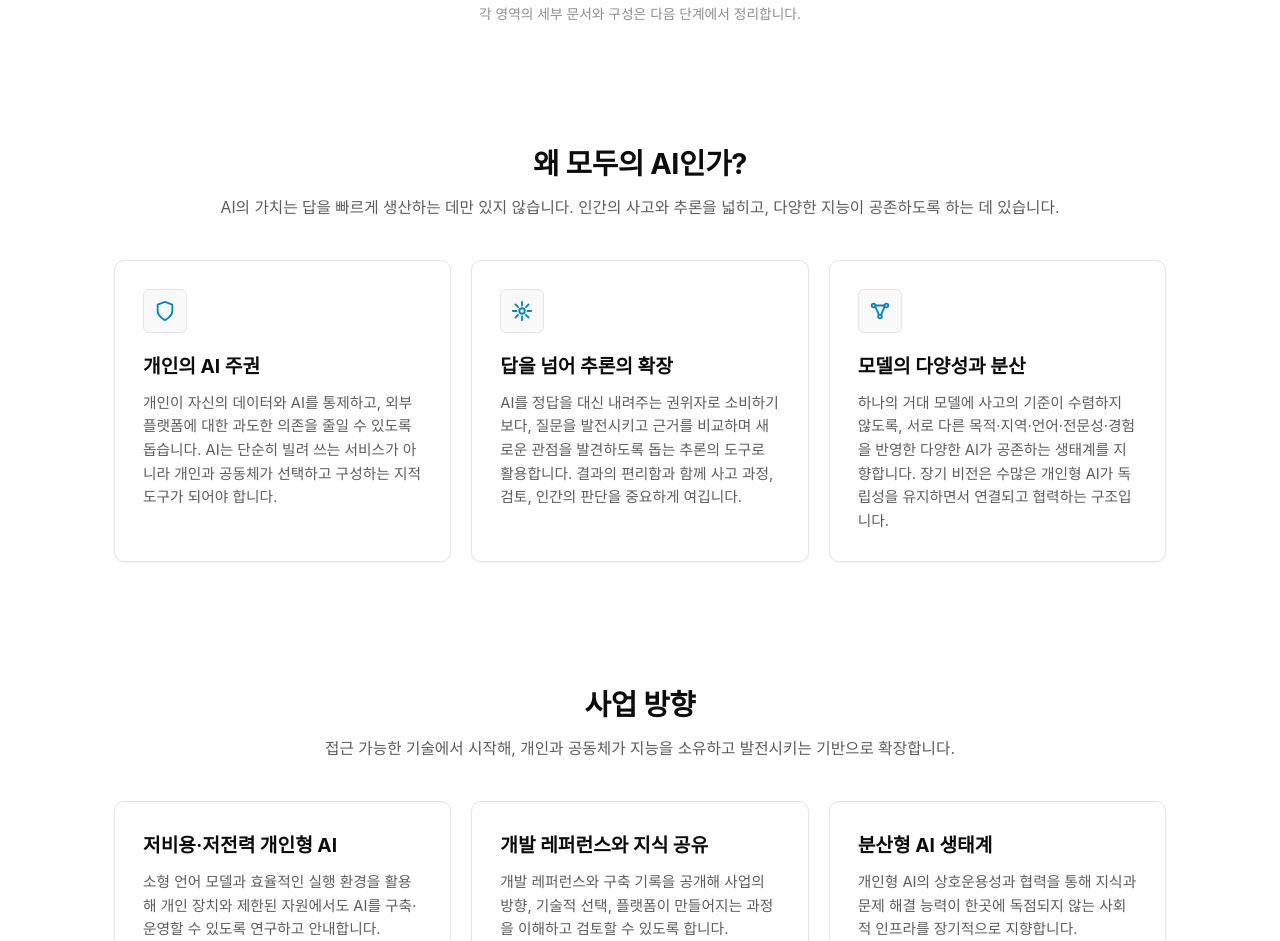
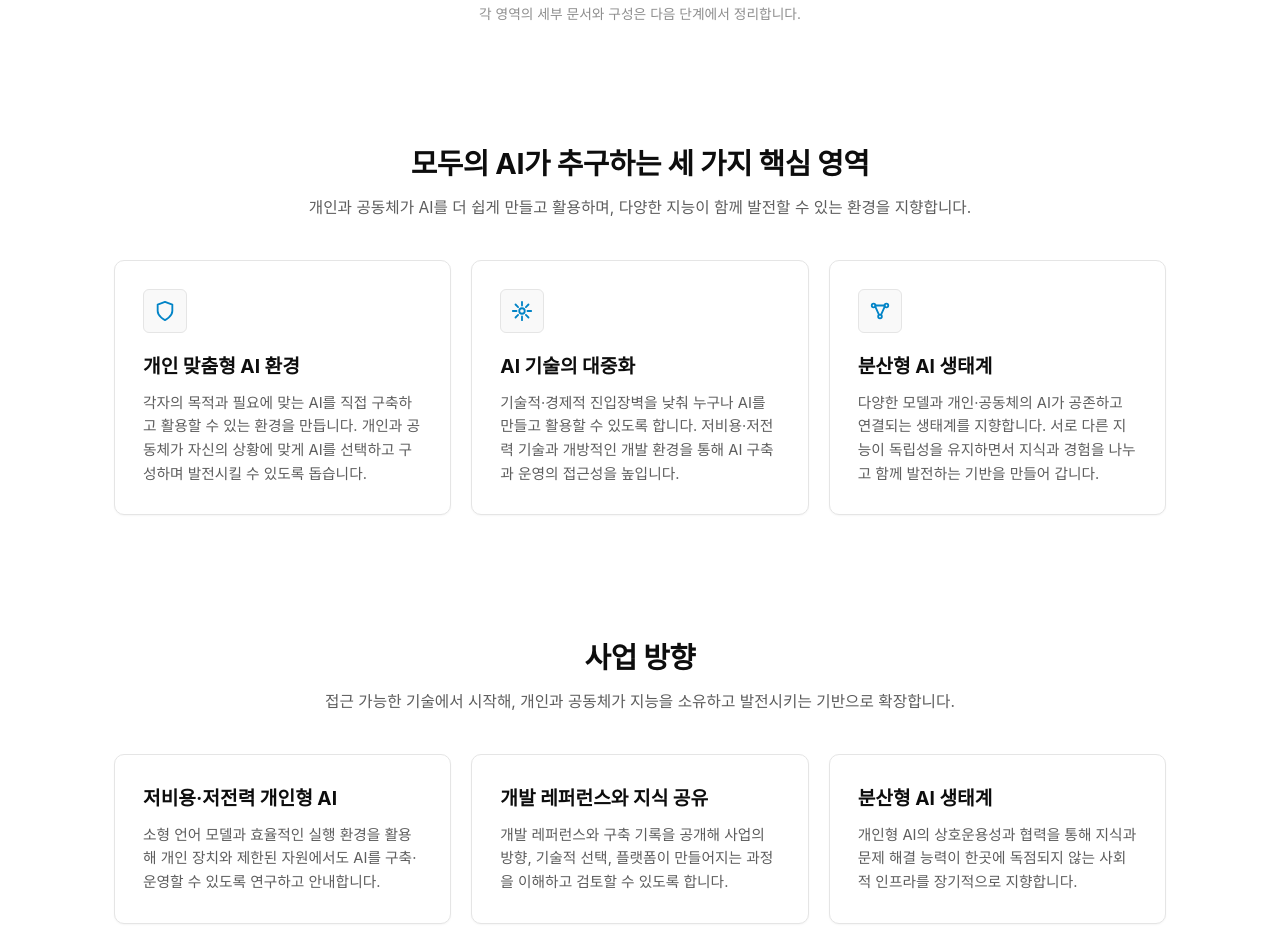
Before and after one commit to xtx9/moduai-pr, a website: page public/index.html in a window 1280 px wide. Shown: the part 871-1812 px from the top of the page. Drawn offline with Linux system fonts and the light colour scheme.

Commit message:
Refine homepage core business areas

```diff
--- a/public/index.html
+++ b/public/index.html
@@ -76,8 +76,8 @@
 
     <section class="features-section" id="vision">
       <div class="section-header">
-        <h2>왜 모두의 AI인가?</h2>
-        <p>AI의 가치는 답을 빠르게 생산하는 데만 있지 않습니다. 인간의 사고와 추론을 넓히고, 다양한 지능이 공존하도록 하는 데 있습니다.</p>
+        <h2>모두의 AI가 추구하는 세 가지 핵심 영역</h2>
+        <p>개인과 공동체가 AI를 더 쉽게 만들고 활용하며, 다양한 지능이 함께 발전할 수 있는 환경을 지향합니다.</p>
       </div>
       <div class="feature-grid">
         <div class="feature-card">
@@ -86,9 +86,9 @@
               <path d="M12 22s8-4 8-10V5l-8-3-8 3v7c0 6 8 10 8 10z"/>
             </svg>
           </div>
-          <h3>개인의 AI 주권</h3>
+          <h3>개인 맞춤형 AI 환경</h3>
           <p>
-            개인이 자신의 데이터와 AI를 통제하고, 외부 플랫폼에 대한 과도한 의존을 줄일 수 있도록 돕습니다. AI는 단순히 빌려 쓰는 서비스가 아니라 개인과 공동체가 선택하고 구성하는 지적 도구가 되어야 합니다.
+            각자의 목적과 필요에 맞는 AI를 직접 구축하고 활용할 수 있는 환경을 만듭니다. 개인과 공동체가 자신의 상황에 맞게 AI를 선택하고 구성하며 발전시킬 수 있도록 돕습니다.
           </p>
         </div>
         <div class="feature-card">
@@ -98,9 +98,9 @@
               <path d="M12 2v4m0 12v4M2 12h4m12 0h4M4.93 4.93l2.83 2.83m8.48 8.48 2.83 2.83m0-14.14-2.83 2.83m-8.48 8.48-2.83 2.83"/>
             </svg>
           </div>
-          <h3>답을 넘어 추론의 확장</h3>
+          <h3>AI 기술의 대중화</h3>
           <p>
-            AI를 정답을 대신 내려주는 권위자로 소비하기보다, 질문을 발전시키고 근거를 비교하며 새로운 관점을 발견하도록 돕는 추론의 도구로 활용합니다. 결과의 편리함과 함께 사고 과정, 검토, 인간의 판단을 중요하게 여깁니다.
+            기술적·경제적 진입장벽을 낮춰 누구나 AI를 만들고 활용할 수 있도록 합니다. 저비용·저전력 기술과 개방적인 개발 환경을 통해 AI 구축과 운영의 접근성을 높입니다.
           </p>
         </div>
         <div class="feature-card">
@@ -110,9 +110,9 @@
               <path d="M7 7.5 10.8 16M17 7.5 13.2 16M7 6h10"/>
             </svg>
           </div>
-          <h3>모델의 다양성과 분산</h3>
+          <h3>분산형 AI 생태계</h3>
           <p>
-            하나의 거대 모델에 사고의 기준이 수렴하지 않도록, 서로 다른 목적·지역·언어·전문성·경험을 반영한 다양한 AI가 공존하는 생태계를 지향합니다. 장기 비전은 수많은 개인형 AI가 독립성을 유지하면서 연결되고 협력하는 구조입니다.
+            다양한 모델과 개인·공동체의 AI가 공존하고 연결되는 생태계를 지향합니다. 서로 다른 지능이 독립성을 유지하면서 지식과 경험을 나누고 함께 발전하는 기반을 만들어 갑니다.
           </p>
         </div>
       </div>
```
